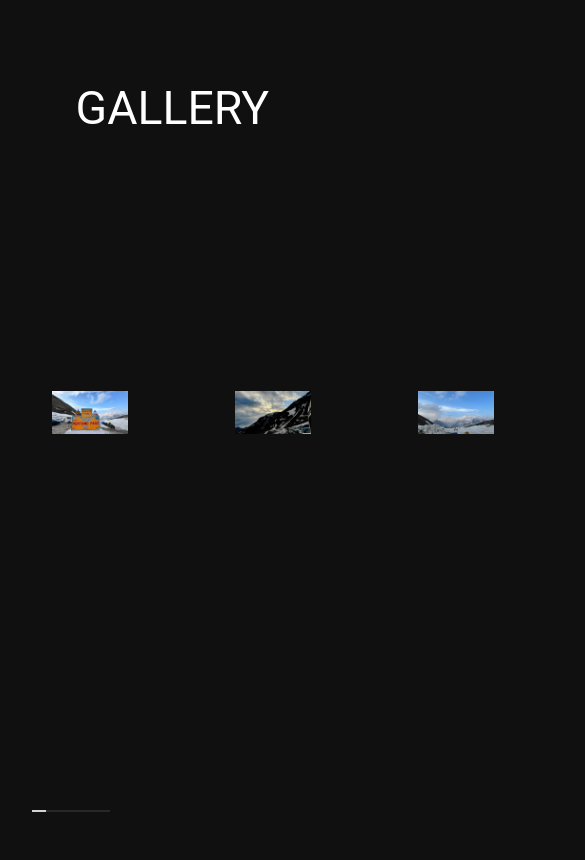
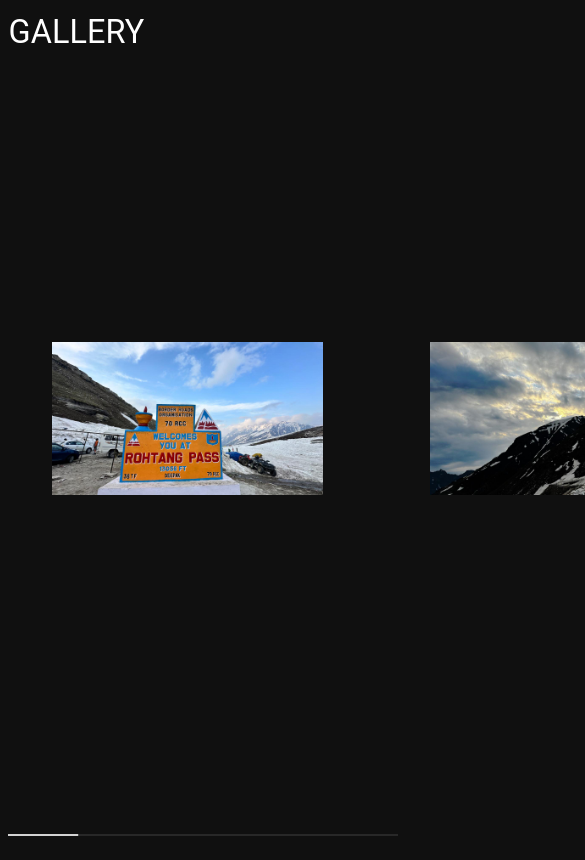
Before and after one commit to BhaveshBhakta/Gallery-Slider, a plain HTML site: page index.html in a window 390 px wide. Shown: the top 860 px of the page, 585 px wide, since content can reach past the window. Drawn offline with Linux system fonts and the light colour scheme.

Commit message:
added media max-width

```diff
--- a/style.css
+++ b/style.css
@@ -18,10 +18,15 @@
 }
 
 nav a{
-    padding: 2em;
+    /* padding: 2em;
     text-decoration: none;
     color: #fff;
-    font-size: 5vh;
+    font-size: 5vh; */
+
+    padding: 1em;
+    text-decoration: none;
+    color: #fff;
+    font-size: 4vh;
     transform: scale(1.1);
 }
 
@@ -37,8 +42,9 @@
 
 .slider-item{
     display: inline-block;
+    padding: 3vw;
     width: 40vw;
-    padding: 3vw;
+
 }
 
 .slider-item figure{
@@ -71,3 +77,36 @@
     transform: scaleX(0);
     transform-origin: 0.0;
 }
+
+
+
+@media (max-width: 768px) {
+    nav a {
+        font-size: 4vh;
+        padding: 0.5em;
+    }
+
+    .slider-item {
+        width: 80vw;
+    }
+
+    .slider-progress {
+        width: 90vw;
+        margin: 0.5em;
+    }
+}
+
+@media (max-width: 480px) {
+    nav a {
+        font-size: 3.5vh;
+    }
+
+    .slider-item {
+        width: 90vw;
+    }
+
+    .slider-progress {
+        width: 100vw;
+        margin: 0.5em;
+    }
+}
```
